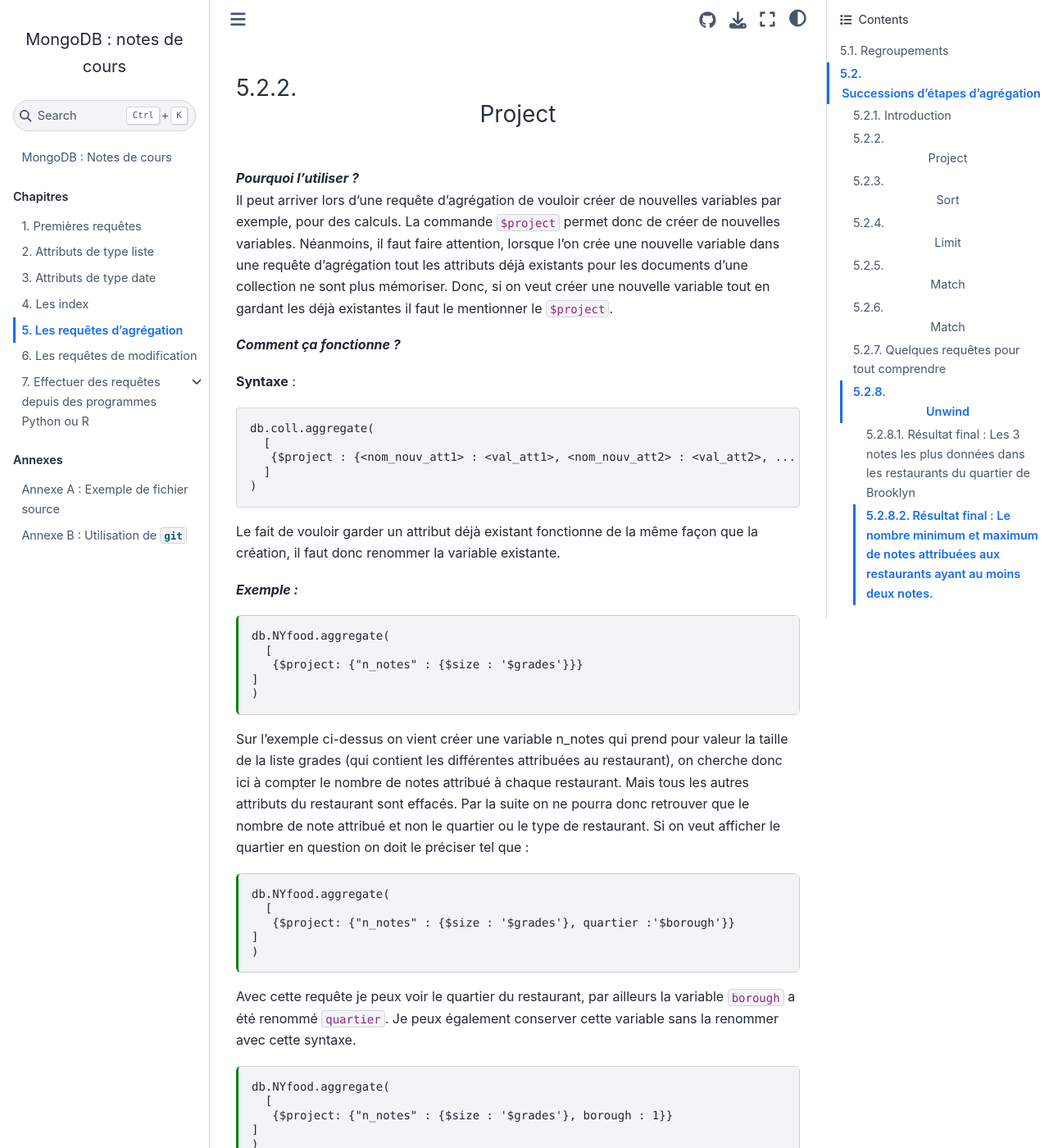
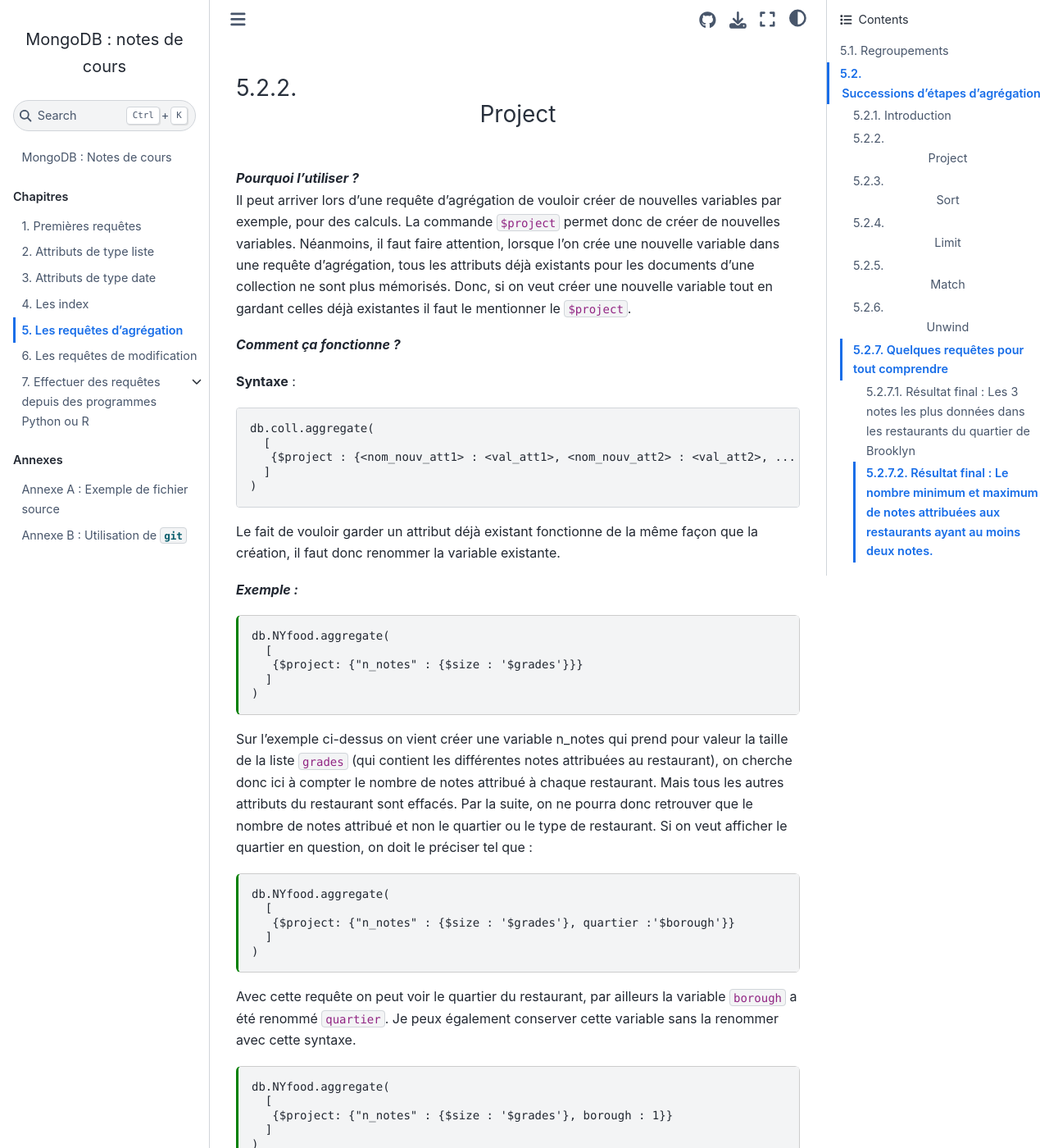
Before and after one commit to rtavenar/mongo_book, a Jupyter Book: the page built from content/05_agreg.md, in a window 1280 px wide and 1400 px high, scrolled down 987 px. Shown: the whole window at 82% size. Built offline with Jupyter Book 1.0.4 settings and Sphinx 7.4.7 and the Sphinx Book theme 1.1.4, drawn with Linux system fonts in a browser that asks for light colours; some of the changed text lies outside the part shown.

Commit message:
Correction et mise en forme

````diff
--- a/content/05_agreg.md
+++ b/content/05_agreg.md
@@ -31,7 +31,7 @@
 
 ### Introduction
 Les successions d'étapes d'agrégations vont permettre d'obtenir des requêtes proches de ce qu'on peut trouver en SQL.
-Contrairement à SQL où l'ordre est pré-défini (SELECT FROM WHERE ORDER BY), ici ce n'est pas le cas, il n'empêche que **l'ordre dans lequel on place
+Contrairement à SQL où l'ordre est pré-défini (`SELECT FROM WHERE ORDER BY`), ici ce n'est pas le cas, il n'empêche que **l'ordre dans lequel on place
 nos étapes est crucial.**
 
 Nos étapes peuvent toutes être effectuées une à une et indépendamment. En fait, à l'intérieur de notre `db.coll.aggregate([])`, il y aura notre liste d'étapes,
@@ -44,7 +44,9 @@
 
 ### <center> Project </center>
 ***Pourquoi l'utiliser ?***
-Il peut arriver lors d'une requête d'agrégation de vouloir créer de nouvelles variables par exemple, pour des calculs. La commande `$project` permet donc de créer de nouvelles variables. Néanmoins, il faut faire attention, lorsque l'on crée une nouvelle variable dans une requête d'agrégation tout les attributs déjà existants pour les documents d'une collection ne sont plus mémoriser. Donc, si on veut créer une nouvelle variable tout en gardant les déjà existantes il faut le mentionner le `$project`.
+Il peut arriver lors d'une requête d'agrégation de vouloir créer de nouvelles variables par exemple, pour des calculs. La commande `$project` permet donc de créer de nouvelles variables. Néanmoins, il faut faire attention,
+lorsque l'on crée une nouvelle variable dans une requête d'agrégation,
+ tous les attributs déjà existants pour les documents d'une collection ne sont plus mémorisés. Donc, si on veut créer une nouvelle variable tout en gardant celles déjà existantes il faut le mentionner le `$project`.
 
 ***Comment ça fonctionne ?***
 
@@ -64,29 +66,42 @@
 db.NYfood.aggregate(
   [
    {$project: {"n_notes" : {$size : '$grades'}}}
-]
+  ]
 )
 ```
-Sur l’exemple ci-dessus on vient créer une variable n_notes qui prend pour valeur la taille de la liste grades (qui contient les différentes attribuées au restaurant), on cherche donc ici à compter le nombre de notes attribué à chaque restaurant. Mais tous les autres attributs du restaurant sont effacés. Par la suite on ne pourra donc retrouver que le nombre de note attribué et non le quartier ou le type de restaurant.
-Si on veut afficher le quartier en question on doit le préciser tel que :
+Sur l’exemple ci-dessus on vient créer une variable n_notes qui prend pour valeur la taille de la liste `grades`
+(qui contient les différentes notes attribuées au restaurant),
+on cherche donc ici à compter le nombre de notes attribué à chaque restaurant.
+ Mais tous les autres attributs du restaurant sont effacés. Par la suite,
+ on ne pourra donc retrouver que le nombre de notes attribué et non le quartier
+ ou le type de restaurant.
+Si on veut afficher le quartier en question, on doit le préciser tel que :
 ```{code-cell}
 db.NYfood.aggregate(
   [
    {$project: {"n_notes" : {$size : '$grades'}, quartier :'$borough'}}
-]
+  ]
 )
 ```
 
-Avec cette requête je peux voir le quartier du restaurant, par ailleurs la variable `borough` a été renommé `quartier`. Je peux également conserver cette variable sans la renommer avec cette syntaxe.
+Avec cette requête on peut voir le quartier du restaurant, par ailleurs la variable `borough`
+a été renommé `quartier`. Je peux également conserver cette
+variable sans la renommer avec cette syntaxe.
 ```{code-cell}
 db.NYfood.aggregate(
   [
    {$project: {"n_notes" : {$size : '$grades'}, borough : 1}}
-]
+  ]
 )
 ```
 ***Traduction SQL :***
-L'équivalent en SQL de la commande '$project' les étapes `SELECT` et `AS` qui permettent de créer de nouvelles variables. Par contre, en SQL l'étape `AS` est facultative, la nouvelle variable prendra comme nom la formule du calcul. En MongoDB elle est obligatoire ! Si on ne précise pas le nom de la nouvelle variable cela affichera une erreur. Voici la traduction SQL  de l'exemple précédent :
+
+L'équivalent en SQL de la commande `$project` sont les étapes `SELECT` et `AS` qui
+permettent de créer de nouvelles variables. Par contre, en SQL
+l'étape `AS` est facultative, la nouvelle variable prendra
+comme nom la formule du calcul. En MongoDB elle est obligatoire !
+Si on ne précise pas le nom de la nouvelle variable cela affichera
+une erreur. Voici la traduction SQL  de l'exemple précédent :
 
  ```sql
  SELECT borough, COUNT(grades) AS "n_notes"
@@ -97,9 +112,14 @@
 
 ***Pourquoi l'utiliser ?***
 
-Comme dans la plus part des langages de bases de données, MongoDB ne stocke pas les documents dans une collection dans un ordre en particulier. C'est pourquoi l'étape 'sort' (tri en français) va permettre de trier l'ensemble de tous les documents d'entrée afin de les renvoyer dans l'ordre choisi par l'utilisateur. Nous pouvons les trier dans l'ordre croissant, décroissant, chronologique ou bien alphabétique selon le type du champ souhaitant être trié.
+Comme dans la plus part des langages de bases de données, MongoDB ne stocke pas les documents dans une collection dans un ordre
+en particulier. C'est pourquoi l'étape `sort` (tri en français) va permettre
+ de trier l'ensemble de tous les documents d'entrée afin de les renvoyer dans
+ l'ordre choisi par l'utilisateur. Nous pouvons les trier dans l'ordre croissant,
+ décroissant, chronologique ou bien alphabétique selon le type du champ
+ souhaitant être trié.
 Il est possible de trier sur plusieurs champs à la fois, mais dans ce cas l'ordre de tri est évalué de gauche à droite.
-Le `$sort` est finalement l'équivalent du `ORDER BY en SQL.
+Le `$sort` est finalement l'équivalent du `ORDER BY` en SQL.
 
 ***Comment ça fonctionne ?***
 
@@ -112,11 +132,14 @@
 )
 ```
 
-Le `<sort order>` peut prendre la valeur : 1 (croissant), -1 (décroissant) ou encore `{ $meta: "textScore" }`(il s'agit d'un tri de métadonnées textScore calculées dans l'ordre décroissant)
+Le `<sort order>` peut prendre la valeur : 1 (croissant), -1 (décroissant) ou encore `{$meta: "textScore"}`(il s'agit d'un tri de métadonnées textScore calculées dans l'ordre décroissant)
 
 ***Exemples :***
 
-Attention à bien prendre en compte le fait que lors du tri sur un champ contenant des valeurs en double (ou non unique), les documents contenant ces valeurs peuvent être renvoyés dans n'importe quel ordre.
+Attention à bien prendre en compte le fait que lors du
+tri sur un champ contenant des valeurs en double (ou non unique),
+ les documents contenant ces valeurs peuvent être renvoyés dans
+ n'importe quel ordre.
 ```{code-cell}
 db.NYfood.aggregate(
    [
@@ -132,7 +155,12 @@
 ORDER BY borough
 ```
 
-En effet, dans l'exemple ci-dessus, le champ quartier n'est pas un champ avec des valeurs uniques. Si un ordre de tri cohérent est souhaité, il est important d'au moins inclure un champ dans votre tri qui contient des valeurs uniques. Généralement, le moyen le plus simple de garantir cela consiste à inclure le champ _id dans la requête de tri.
+En effet, dans l'exemple ci-dessus, le champ quartier n'est
+pas un champ avec des valeurs uniques. Si un ordre de tri
+cohérent est souhaité, il est important d'au moins inclure
+un champ dans votre tri qui contient des valeurs uniques.
+Généralement, le moyen le plus simple de garantir cela consiste
+à inclure le champ _id dans la requête de tri.
 ```{code-cell}
 db.NYfood.aggregate(
    [
@@ -153,7 +186,11 @@
 ### <center> Limit </center>
 ***Pourquoi l'utiliser ?***
 
-L'étape `$limit` va simplement permettre de limiter le nombre de documents voulant être affichés par la requête. Il n'y a pas grand intérêt à utiliser le limit tout seul. Généralement, il est utilisé avec l'étape sort vu précédemment.
+L'étape `$limit` va simplement permettre de
+limiter le nombre de documents voulant être
+affichés par la requête. Il n'y a pas grand
+intérêt à utiliser le limit tout seul. Généralement,
+il est utilisé avec l'étape `$sort` vu précédemment.
 
 ***Comment ça fonctionne ?***
 
@@ -165,11 +202,14 @@
 	]
 )
 ```
-L'argument qui est pris par le `$limit` est toujours un entier positif, qui va déterminer le nombre de collections que l'on souhaite afficher.
+L'argument qui est pris par le `$limit` est toujours
+ un entier positif, qui va déterminer le nombre
+ de collections que l'on souhaite afficher.
 
 ***Exemple***
 
-Dans cet exemple, on souhaite afficher les 3 quartiers possédant le plus de restaurants.
+Dans cet exemple, on souhaite afficher les 3 quartiers
+possédant le plus de restaurants.
 ```{code-cell}
 db.NYfood.aggregate([
                         {$group: {_id: "$borough", nb: {$sum: 1}}},
@@ -177,16 +217,14 @@
                         {$limit: 3}
 					])
 ```
-On remarque ici que nous ne pouvons pas utiliser l'étape `$limit` seul sans le sort. Nous avons d'abord besoin de trier le nombre de restaurants par ordre décroissant puis enfin préciser que nous souhaitons obtenir seulement les 3 premiers quartiers contenant le plus de restaurants.
+On remarque ici que nous ne pouvons pas utiliser
+l'étape `$limit` seul sans le sort.
+ Nous avons d'abord besoin de trier le nombre
+ de restaurants par ordre décroissant puis enfin
+ préciser que nous souhaitons obtenir seulement les
+ 3 premiers quartiers contenant le plus de restaurants.
+
 ***Traduction SQL :***
-
-<<<<<<< Updated upstream
-### <center> Match  </center>
-***Pourquoi l'utiliser ***
-
-`$match` peut être utilisé comme un filtre, avec une condition. On pourrait le mettre n'importe où dans notre requête mais il est particulierement intéressant en début ou en fin de requête.
-
-=======
 ```sql
 SELECT count(borough)
 FROM NYfood
@@ -194,9 +232,12 @@
 limit 3
 ```
 
-### <center> Match </center>
-***Pourquoi l'utiliser ?***
->>>>>>> Stashed changes
+### <center> Match  </center>
+
+***Pourquoi l'utiliser***
+
+`$match` peut être utilisé comme un filtre, avec une condition. On pourrait le mettre n'importe où dans notre requête mais il est particulierement intéressant en début ou en fin de requête.
+
 
 ***Comment ça fonctionne ?***
 
@@ -220,13 +261,11 @@
             }
           },
     {$match:{n:{$gt:1000}}},
-]
+  ]
 )
 ```
-Ici le premier `match` sert comme un `WHERE`, et le deuxième comme un `HAVING` en SQL.
 
-<<<<<<< Updated upstream
-Traduction en SQL :
+
 
 ```SQL
 SELECT COUNT(grade) as n
@@ -235,28 +274,8 @@
 GROUP BY grade
 HAVING n > 1000
 ```
-=======
-### Quelques requêtes pour tout comprendre
-```
-db.NYfood.aggregate([
-
-                        {$match: {"borough": "Brooklyn"}},
-                        {$unwind: "$grades"},
-                        {$group: {_id: "$grades.grade", nb: {$sum: 1}}},
-                        {$sort: {nb: -1}},
-                        {$limit: 3}
-                      ])
-```
-
-Trouver un équivalent ici en SQL paraît compliqué avec le unwind, mais par étape ici on a :
-
-* `$match` : on rend un tableau avec uniquement des restaurants de brooklyn.
-* `$unwind` : on sépare les individus du tableau rendu par l'étape précédente par leur notes.
-* `$group` : on regroupe par notes le tableau obtenu.
-* `$sort` : on trie le tableau eu à l'étape d'avant en fonction du nombre d'occurences de notes.
-* `$limit` : dans ce précédent tableau, on ne rend que les trois premiers résultats.
-
->>>>>>> Stashed changes
+Ici le premier `match` sert comme un `WHERE`,
+et le deuxième comme un `HAVING` en SQL.
 
 ### <center> Unwind </center>
 
@@ -290,8 +309,33 @@
 ```
 Voici un exemple concret d'utilisation d'un `$unwid`. Dans la requête on cherche à compter le nombre de A ayant été attribués à l'ensemble des restaurants de la collection, puis le nombre de B, C ....
 Pour que cette requête fonction le `$unwid` est obligatoire sinon on considère la liste entière des notes et ne peux donc pas compter.
+
  ***Traduction SQL :***
+
 Il n'existe pas réelement d'équivalent SQL au `$unwid`. Néanmoins il se rapproche d'une opération de jointure sans aucun filtre.
+
+### Quelques requêtes pour tout comprendre
+```
+db.NYfood.aggregate([
+
+                        {$match: {"borough": "Brooklyn"}},
+                        {$unwind: "$grades"},
+                        {$group: {_id: "$grades.grade", nb: {$sum: 1}}},
+                        {$sort: {nb: -1}},
+                        {$limit: 3}
+                      ])
+```
+
+Trouver un équivalent ici en SQL paraît compliqué avec le unwind, mais par étape ici on a :
+
+* `$match` : on rend un tableau avec uniquement des restaurants de brooklyn.
+* `$unwind` : on sépare les individus du tableau rendu par l'étape précédente par leur notes.
+* `$group` : on regroupe par notes le tableau obtenu.
+* `$sort` : on trie le tableau eu à l'étape d'avant en fonction du nombre d'occurences de notes.
+* `$limit` : dans ce précédent tableau, on ne rend que les trois premiers résultats.
+
+
+
 
 #### Résultat final : Les 3 notes les plus données dans les restaurants du quartier de Brooklyn
 
````
Also changed, not shown: other parts of content/05_agreg.md (+6 -1 lines).
